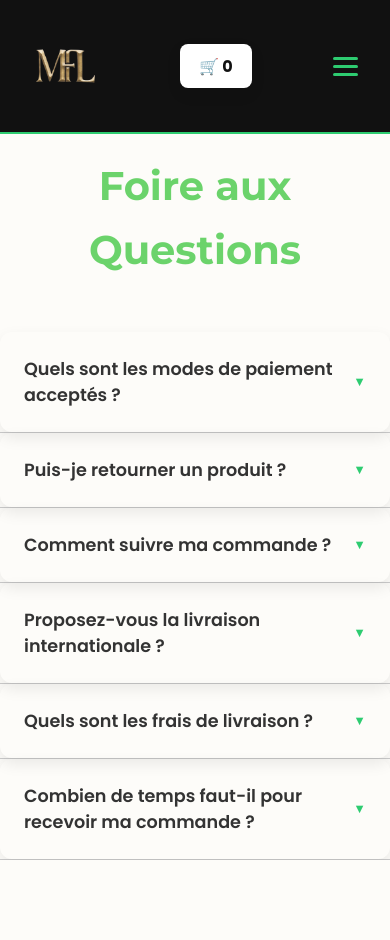
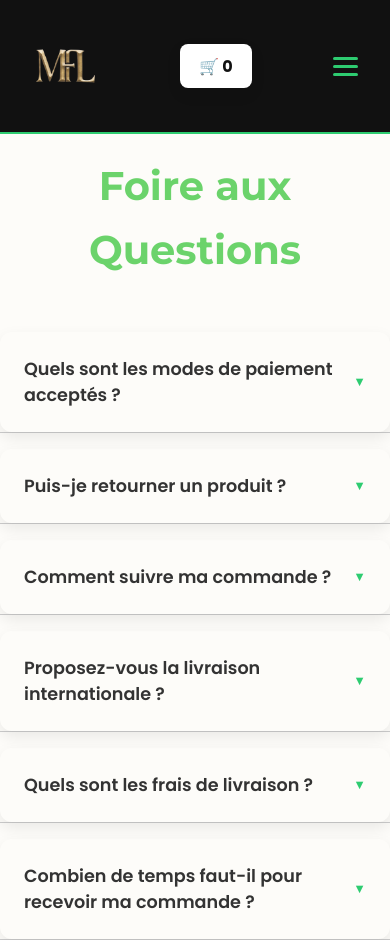
Before and after one commit to LesRhabilleurs/Magic-Flowers, a React (Vite) app: page /faq in a window 390 px wide. Before the commit the page ends 860 px from the top, so only its background shows below. Built offline with nearby package versions, Linux system fonts and the light colour scheme.

Commit message:
Update FAQ.css

```diff
--- a/src/pages/FAQ.css
+++ b/src/pages/FAQ.css
@@ -10,6 +10,13 @@
   color: #6bd36b;
   font-weight: 700;
   font-size: 2.5rem;
+}
+
+/* Nouvelle règle pour 2 colonnes */
+.faq-list {
+  display: grid;
+  grid-template-columns: repeat(2, 1fr);
+  gap: 1rem 2rem; /* espace vertical et horizontal entre les questions */
 }
 
 .faq-item {
@@ -44,3 +51,10 @@
   padding: 0 1rem 1rem 1rem;
   color: #333;
 }
+
+/* Responsive : une seule colonne sur mobile */
+@media (max-width: 768px) {
+  .faq-list {
+    grid-template-columns: 1fr;
+  }
+}
```
